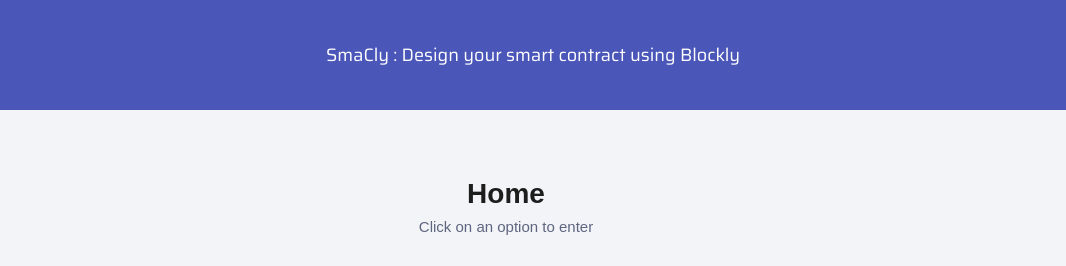
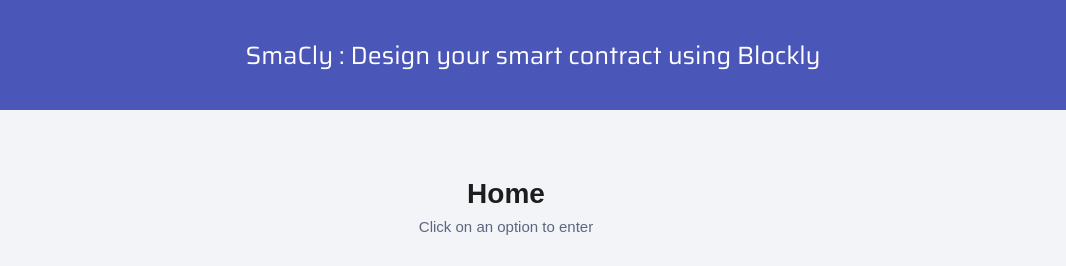
Before and after one commit to SaraLucasH/CEP4Fun, a website: page smacly-web/public/home.html in a window 1280 px wide. Shown: the top 266 px of the page, 134-1200 px from the left. Drawn offline with Linux system fonts and the light colour scheme; no server answers.

Commit message:
SLH Using general style

```diff
--- a/smacly-web/public/home.html
+++ b/smacly-web/public/home.html
@@ -33,14 +33,6 @@
 
     .app-header__text {
       flex: 1;
-    }
-
-    .app-header__text h1#title {
-      margin: 0;
-      font-size: 18px;
-      background: none;
-      font-weight: normal;
-      color: inherit;
     }
 
     .app-header__actions {
```
Also changed, not shown: smacly-web/public/gestion_usuarios.html (+0 -1 lines), smacly-web/public/workspaces.html (+0 -8 lines).
